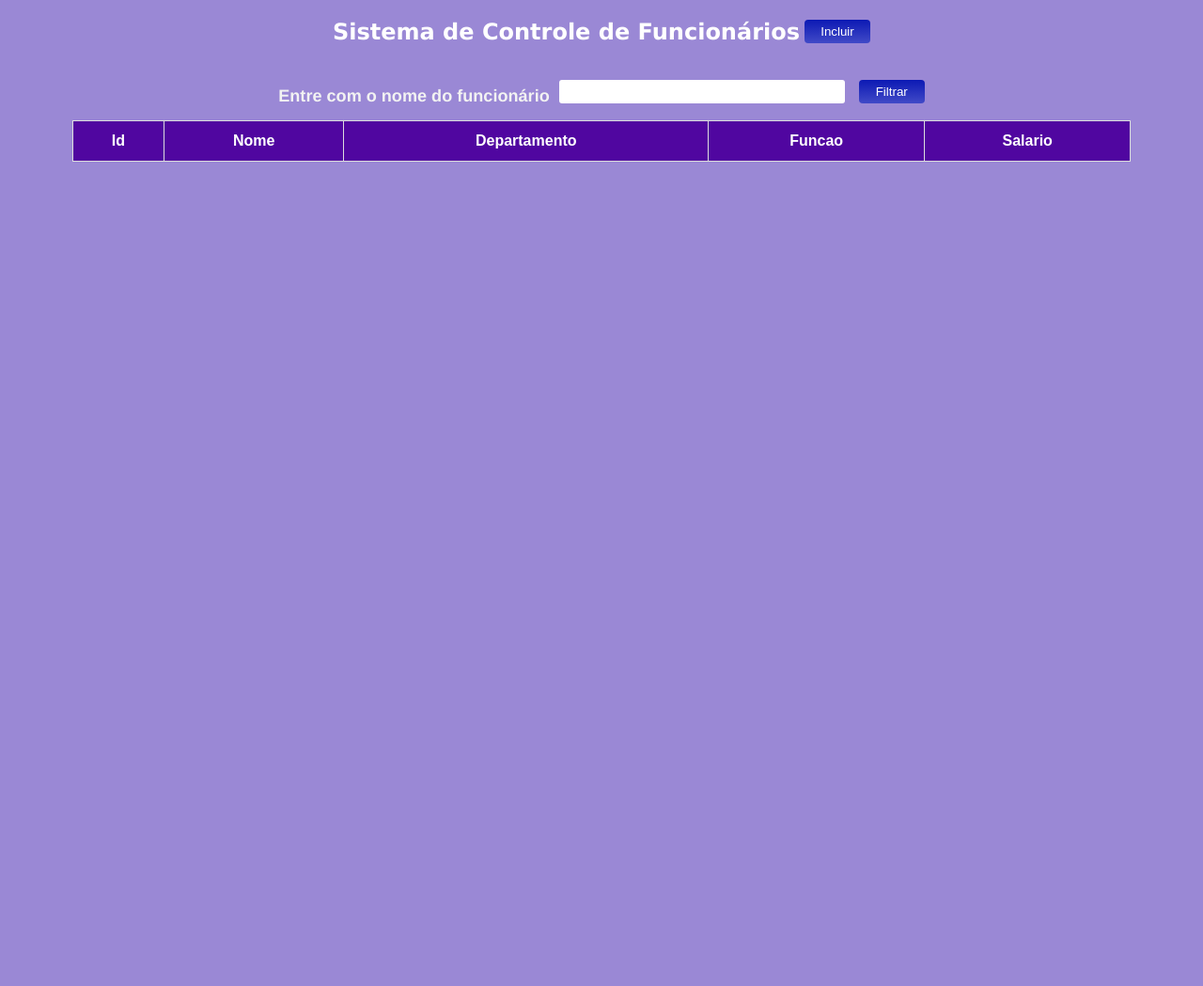
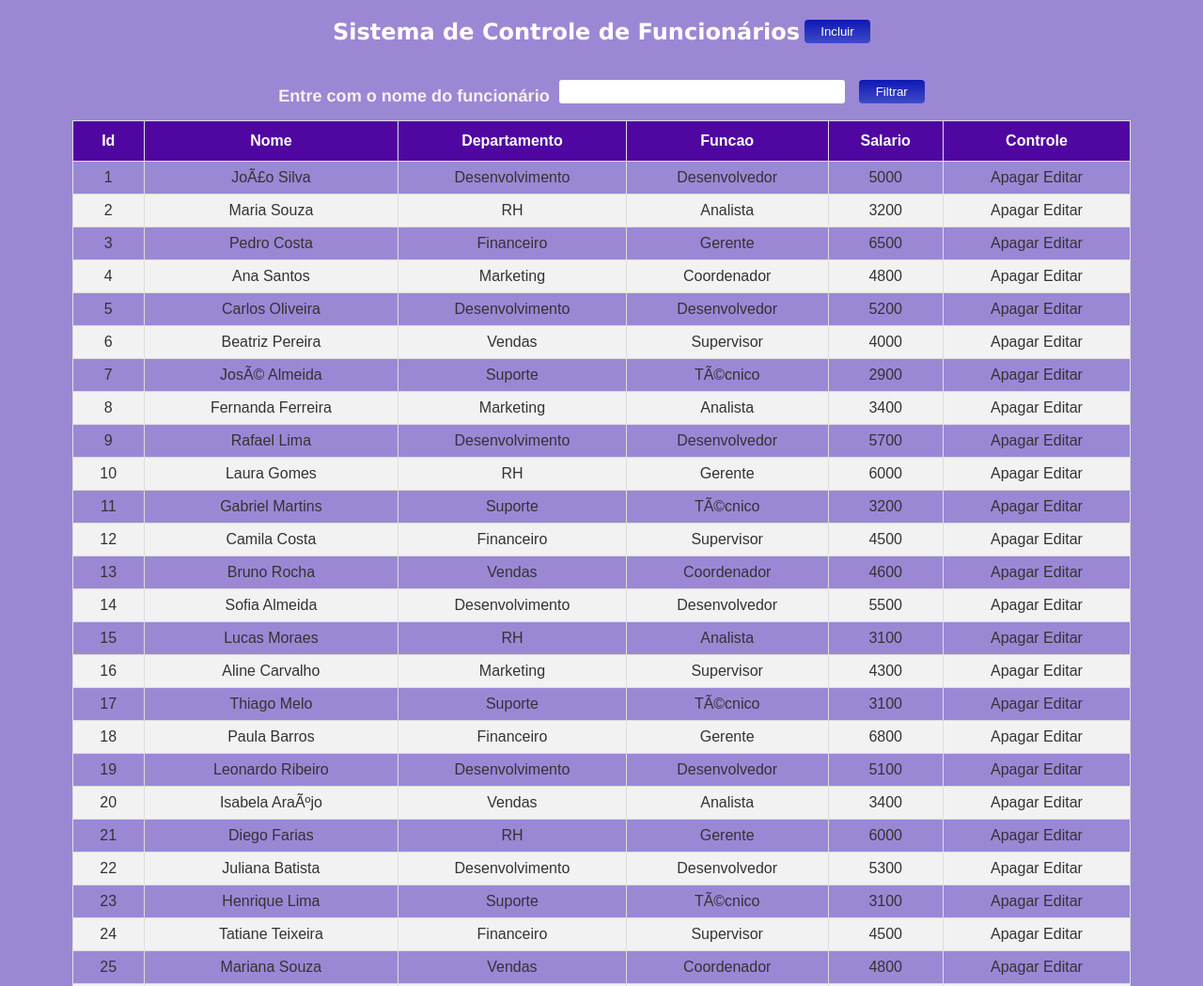
Before and after one commit to iuryhuebra/sistema-funcionarios, a plain HTML site: page index.html in a window 1280 px wide. Shown: the top 1049 px of the page at 94% size. Before the commit the page ends 800 px from the top, so only its background shows below. Drawn offline with Linux system fonts and the light colour scheme.

Commit message:
Commit #2

```diff
--- a/index.html
+++ b/index.html
@@ -28,6 +28,7 @@
               <th>Departamento</th>
               <th>Funcao</th>
               <th>Salario</th>
+              <th>Controle</th>
             </tr>
           </thead>
           <tbody id="tbodyList"></tbody>
@@ -58,6 +59,6 @@
         <button id="btnFecharModal">Fechar</button>
       </dialog>
     </div>
-    <script type="module" src="./src/funcionarios/funcionarios.js"></script>
+    <script type="module" src="./src/script.js"></script>
   </body>
 </html>
--- a/src/funcionarios/funcionarios.js
+++ b/src/funcionarios/funcionarios.js
@@ -1,15 +1,35 @@
-// Referências do DOM HTML
+import funcionarios from '../../databases/banco.js'
 
-const btnIncluir = document.getElementById('btnIncluir')
-const modalProdutos = document.getElementById('modalProdutos')
-const btnFecharModal = document.getElementById('btnFecharModal')
+// Referência do DOM HTML
+
+const tbodyList = document.getElementById('tbodyList')
+
 
 // Lógica
 
-btnIncluir.onclick = ()=>{
-    modalProdutos.show()
+export async function consultaAPI() {
+    const response = await funcionarios
+    atualizarTabela(response.banco)
+    return response.banco
 }
 
-btnFecharModal.onclick = ()=>{
-    modalProdutos.close()
+export function atualizarTabela(dados) {
+    let rows= ''
+    console.log(dados)
+
+    for (let i = 0; i < dados.length; i++) {
+        rows += `<tr>
+                    <td>${dados[i].id}</td>
+                    <td>${dados[i].nome}</td>
+                    <td>${dados[i].departamento}</td>
+                    <td>${dados[i].funcao}</td>
+                    <td>${dados[i].salario}</td>
+                    <td>
+                        Apagar
+                        Editar
+                    </td>
+                </tr>`
+    }
+
+    tbodyList.innerHTML = rows
 }
--- a/src/script.js
+++ b/src/script.js
@@ -0,0 +1,19 @@
+import { consultaAPI } from './funcionarios/funcionarios.js'
+
+// Referências do DOM HTML
+
+const btnIncluir = document.getElementById('btnIncluir')
+const modalProdutos = document.getElementById('modalProdutos')
+const btnFecharModal = document.getElementById('btnFecharModal')
+
+// Lógica
+
+consultaAPI();
+
+btnIncluir.onclick = ()=>{
+    modalProdutos.show()
+}
+
+btnFecharModal.onclick = ()=>{
+    modalProdutos.close()
+}
```
